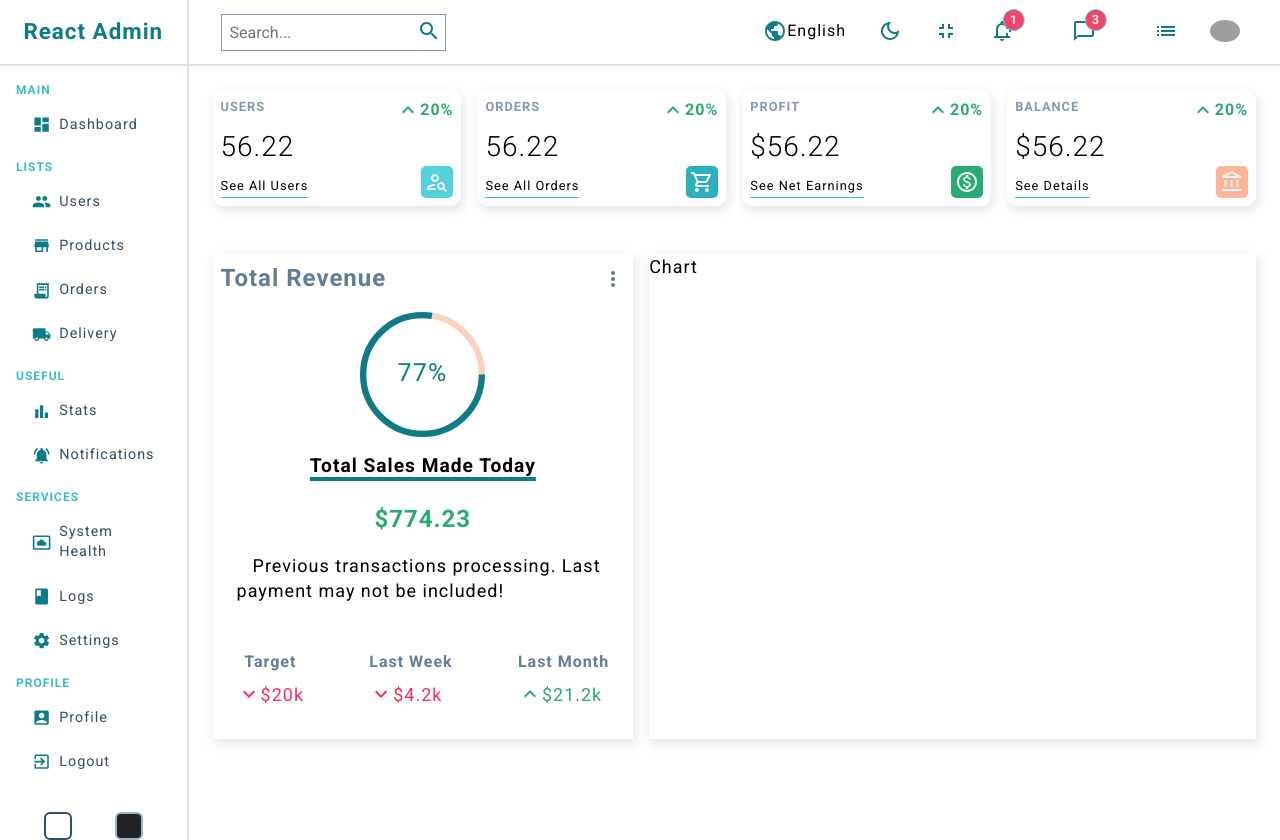
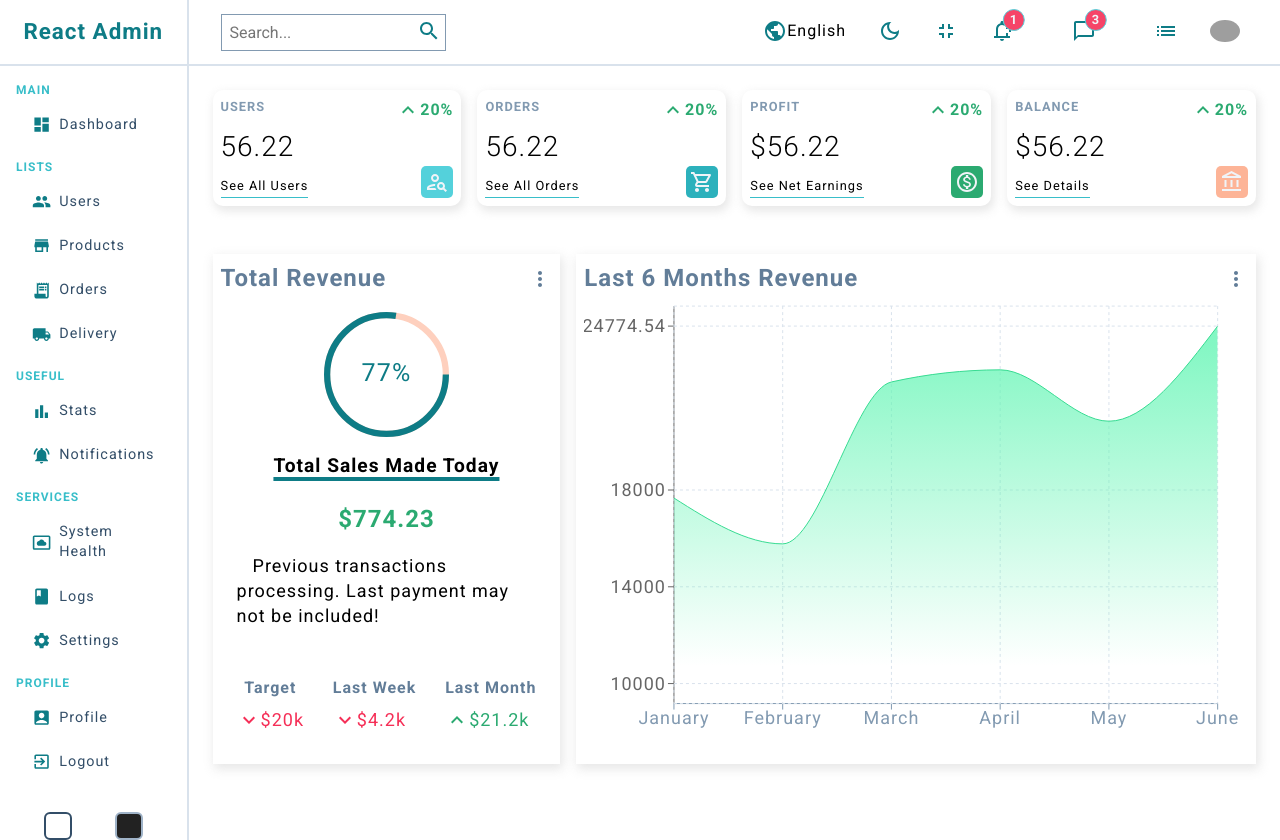
Before and after one commit to AleksandarBisevac/admin-panel-react, a React (Create React App) app: page / in a window 1280 px wide. Built offline with nearby package versions, Linux system fonts and the light colour scheme; grey boxes are pictures that could not be loaded.

Commit message:
added rough structure, styling and dummy data for chart component

```diff
--- a/package.json
+++ b/package.json
@@ -14,6 +14,7 @@
     "react-dom": "^17.0.2",
     "react-router-dom": "^6.2.2",
     "react-scripts": "5.0.0",
+    "recharts": "^2.1.9",
     "sass": "^1.49.9",
     "web-vitals": "^2.1.4"
   },
--- a/src/components/chart/Chart.jsx
+++ b/src/components/chart/Chart.jsx
@@ -1,8 +1,68 @@
 import React from "react";
+import MoreVertIcon from "@mui/icons-material/MoreVert";
+import {
+  AreaChart,
+  Area,
+  XAxis,
+  YAxis,
+  CartesianGrid,
+  Tooltip,
+  ResponsiveContainer,
+} from "recharts";
+
 import "./chart.scss";
 
+const data = [
+  { name: "January", Total: 17668.24 },
+  { name: "February", Total: 15774.12 },
+  { name: "March", Total: 22465.98 },
+  { name: "April", Total: 22966.61 },
+  { name: "May", Total: 20844.07 },
+  { name: "June", Total: 24774.54 },
+];
+
 const Chart = () => {
-  return <div className="chart cardBoxShadow">Chart</div>;
+  return (
+    <div className="chart cardBoxShadow">
+      <header className="top">
+        <h2 className="title">last 6 months Revenue</h2>
+        <MoreVertIcon className="icon" />
+      </header>
+      <ResponsiveContainer width="100%" aspect={3 / 2}>
+        <AreaChart
+          data={data}
+          margin={{ top: 10, right: 30, left: 30, bottom: 5 }}
+        >
+          <defs>
+            <linearGradient id="total" x1="0" y1="0" x2="0" y2="1">
+              <stop
+                offset="5%"
+                stopColor="var(--green-400)"
+                stopOpacity={0.8}
+              />
+              <stop offset="95%" stopColor="var(--green-400)" stopOpacity={0} />
+            </linearGradient>
+          </defs>
+          <XAxis dataKey="name" stroke="var(--grey-400)" />
+          <YAxis
+            dataKey="Total"
+            type="number"
+            domain={[10000, "dataMax" + 1000]}
+            padding={{ top: 20, bottom: 20 }}
+          />
+          <CartesianGrid strokeDasharray="3 3" className="chartGrid" />
+          <Tooltip />
+          <Area
+            type="monotone"
+            dataKey="Total"
+            stroke="var(--green-600)"
+            fillOpacity={1}
+            fill="url(#total)"
+          />
+        </AreaChart>
+      </ResponsiveContainer>
+    </div>
+  );
 };
 
 export default Chart;
--- a/src/components/chart/chart.scss
+++ b/src/components/chart/chart.scss
@@ -1,3 +1,18 @@
 .chart {
-  flex: 3;
+  flex: 4;
+  padding: 0.5rem;
+  padding-bottom: 1rem;
+  .top {
+    display: flex;
+    align-items: center;
+    justify-content: space-between;
+    color: var(--grey-500);
+    font-weight: 600;
+    font-size: 1rem;
+    text-transform: capitalize;
+    user-select: none;
+  }
+  .chartGrid {
+    stroke: var(--grey-100);
+  }
 }
```
Also changed, not shown: 1 other file (tests, documents, lock files or other folders).
